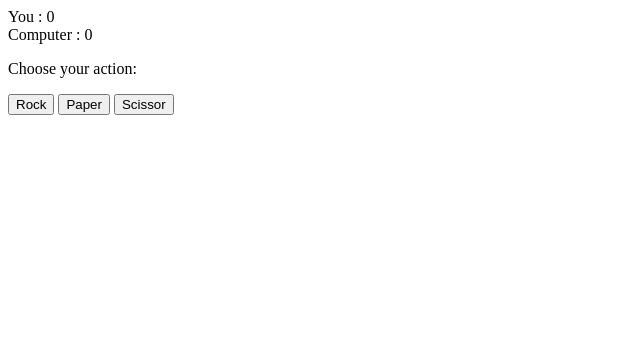
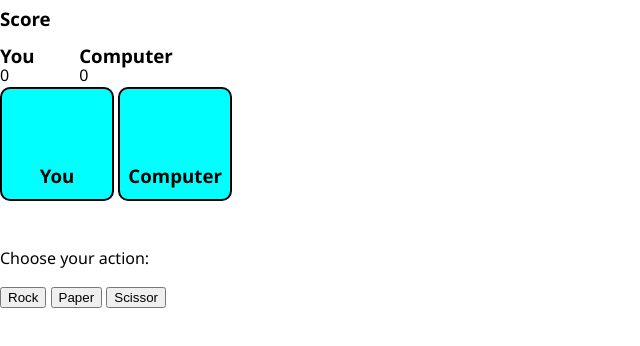
Before and after one commit to BynJerL/RockPaperScissor, a plain HTML site: page index.html in a window 1280 px wide. Shown: the whole page, without its empty margins (0-640 px from the left). Drawn offline with Linux system fonts and the light colour scheme.

Commit message:
Refactor score display structure and improve styling in Rock Paper Scissor game

```diff
--- a/index.html
+++ b/index.html
@@ -4,13 +4,73 @@
     <meta charset="UTF-8">
     <meta name="viewport" content="width=device-width, initial-scale=1.0">
     <title>Rock Paper Scissor</title>
+    <style>
+        body {
+            margin: 0;
+            font-family: 'Segoe UI', Tahoma, Geneva, Verdana, sans-serif;
+        }
+
+        section#score_section {
+            line-height: 0;
+        }
+
+        div.score_display  {
+            display: inline-block;
+            width: 75px;
+            height: 50px;
+        }
+
+        div.score_display h3 {
+            line-height: 0;
+        }
+
+        div.action_display {
+            display: inline-block;
+            background-color: aqua;
+            text-align: center;
+            width: 100px;
+            height: 100px;
+            padding: 5px;
+            border: 2px solid black;
+            border-radius: 10px;
+        }
+
+        div.action_display div {
+            width: 100px;
+            height: 50px;
+            font-size: 40px;
+        }
+
+        div#turn_result {
+            width: 230px;
+            text-align: center;
+            height: 30px;
+        }
+    </style>
 </head>
 <body>
-    <div>You : <span id="player_score">0</span></div>
-    <div>Computer : <span id="com_score">0</span></div>
+    <section id="score_section">
+        <h3>Score</h3>
 
-    <div id="player_action"></div>
-    <div id="com_action"></div>
+        <div class="score_display">
+            <h3>You</h3>
+            <div id="player_score">0</div>
+        </div>
+        <div class="score_display">
+            <h3>Computer</h3>
+            <div id="com_score">0</div>
+        </div>
+    </section>
+
+    <div class="action_display">
+        <div id="player_action"></div>
+        <h3>You</h3>
+    </div>
+    <div class="action_display">
+        <div id="com_action"></div>
+        <h3>Computer</h3>
+    </div>
+
     <div id="turn_result"></div>
 
     <p>Choose your action:</p>
@@ -51,13 +111,13 @@
         actionButtons.forEach(button => {
             button.addEventListener('click', () => {
                 player_action = button.innerHTML;
-                playerActionDisplay.innerHTML = `Your action ${action_to_emoji(player_action)}`;
+                playerActionDisplay.innerHTML = action_to_emoji(player_action);
                 console.log(`Chosen action: ${player_action}`);
 
                 action_index = Math.floor(Math.random() * 3);
                 computer_action = possibleActions[action_index];
 
-                comActionDisplay.innerHTML = `Computer action: ${action_to_emoji(computer_action)}`;
+                comActionDisplay.innerHTML = action_to_emoji(computer_action);
                 console.log(`Computer action: ${computer_action}`);
 
                 if (player_action === computer_action) {
```
